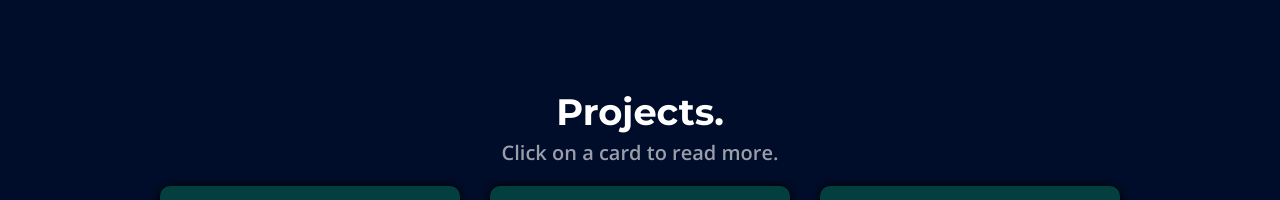
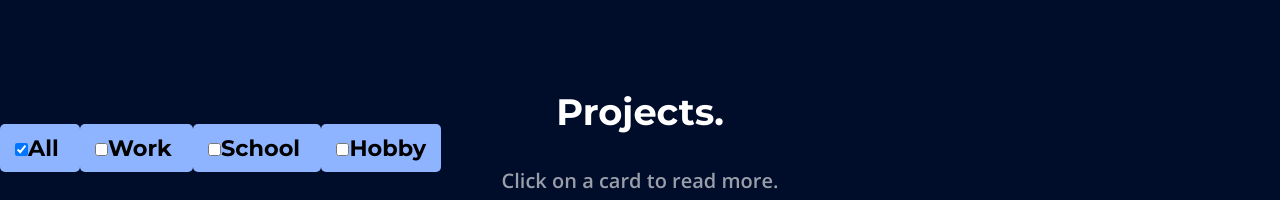
Before and after one commit to tobiasvdorp/react-portfoliowebsite, a React (Create React App) app in the folder react-portfolio/: page / in a window 1280 px wide. Shown: the part 2060-2260 px from the top of the page. Built offline with nearby package versions, Linux system fonts and the light colour scheme; grey boxes are pictures that could not be loaded; a web font is replaced by a local one.

Commit message:
Filters work, styling to do

```diff
--- a/react-portfolio/package.json
+++ b/react-portfolio/package.json
@@ -12,6 +12,7 @@
     "animate.css": "^4.1.1",
     "react": "^18.2.0",
     "react-dom": "^18.2.0",
+    "react-icons": "^4.11.0",
     "react-router-dom": "^6.15.0",
     "react-scripts": "^5.0.1",
     "react-type-animation": "^3.1.0",
--- /dev/null
+++ b/react-portfolio/src/components/js/Filters.js
@@ -0,0 +1,49 @@
+import React from "react";
+
+function Filters({ setActiveFilters, activeFilters }) {
+  // Handle checkbox changes
+  const handleCheckboxChange = (e) => {
+    const value = e.target.value;
+    let newFilters = [...activeFilters];
+
+    if (value === "all") {
+      // If 'all' is checked, deselect all other filters
+      newFilters = ["all"];
+    } else {
+      // Remove 'all' if another filter is selected
+      newFilters = newFilters.filter((filter) => filter !== "all");
+      if (e.target.checked) {
+        // Add the selected filter
+        newFilters.push(value);
+      } else {
+        // Remove the deselected filter
+        newFilters = newFilters.filter((filter) => filter !== value);
+      }
+    }
+
+    setActiveFilters(newFilters);
+  };
+
+  const filterOptions = ["all", "work", "school", "hobby"];
+
+  return (
+    <div>
+      {filterOptions.map((filter) => (
+        <React.Fragment key={filter}>
+          <label className="button">
+            <input
+              type="checkbox"
+              value={filter}
+              checked={activeFilters.includes(filter)}
+              onChange={handleCheckboxChange}
+              className="button"
+            />
+            {filter.charAt(0).toUpperCase() + filter.slice(1)}{" "}
+          </label>
+        </React.Fragment>
+      ))}
+    </div>
+  );
+}
+
+export default Filters;
--- a/react-portfolio/src/components/js/Projects.js
+++ b/react-portfolio/src/components/js/Projects.js
@@ -11,97 +11,151 @@ import "animate.css/animate.min.css";
 import WordPress from "../images/WordPress.png";
 import Elementor from "../images/Elementor.png";
 import NUSPI from "../images/nuspi.png";
+import Filters from "./Filters.js";
+import { useState } from "react";
 
 function Projects() {
+  const [activeFilters, setActiveFilters] = useState(["all"]); // Initialize filter state as an array
+  const projects = [
+    {
+      id: 1,
+      imageSrc: avatar,
+      title: "Portfoliowebsite 1",
+      description:
+        "From zero coding experience, I self-taught via YouTube and peer guidance to build this portfolio website in just 6 weeks.",
+      skills: [
+        { name: "HTML", image: HTML },
+        { name: "CSS", image: CSS },
+      ],
+
+      detailDescription:
+        "In my first project at OpenICT, I was tasked with creating a portfolio website. Having never written a single line of code before, I was a complete novice. Over the course of six weeks, I managed to assemble the site through a combination of YouTube tutorials and mini-lessons from classmates. However, about a month into my studies, I found myself dissatisfied with the initial website. As my knowledge grew, I immediately saw opportunities for improvement and decided to take on the project of building my current website, reflecting my evolved skills and better understanding of web development.",
+      projectLocation: "/portfolio-1.html",
+      className: "animate__animated wow animate__bounceIn",
+      wowDelay: "0.5s",
+      tag: "school",
+    },
+    {
+      id: 2,
+      imageSrc: Login,
+      title: "Hairdresser website",
+      description:
+        "In a team of five, I focused on front-end design using Tailwind and learned Git collaboration to build a hairdresser's website.",
+      skills: [
+        { name: "HTML", image: HTML },
+        { name: "CSS", image: CSS },
+        { name: "TailwindCSS", image: TailwindCSS },
+      ],
+      detailDescription:
+        "In my second project at OpenICT, I collaborated with a team of five people to build a website for a hairdressing salon. While I focused primarily on the front-end, creating website components was an enjoyable experience. Although the end result may not reflect high technical finesse, the project was an invaluable learning journey for me, especially in the areas of teamwork and collaboration. Through this experience, I gained insights into effective communication, task delegation, and the utilization of Git for collective project management. Additionally, it deepened my understanding of translating a client's needs and expectations into a functional product.",
+      projectLocation: "/hairdresser-project.html",
+      className: "animate__animated wow animate__bounceIn",
+      wowDelay: "0.7s",
+      tag: "school",
+    },
+    {
+      id: 3,
+      imageSrc: Spark,
+      title: "Spark",
+      description:
+        "I pivoted within the 'Spark' project to build an educational programming game's website, forum, and chatbot using React.",
+      skills: [
+        { name: "HTML", image: HTML },
+        { name: "CSS", image: CSS },
+        { name: "React", image: ReactIMG },
+      ],
+      detailDescription:
+        "My third undertaking was 'Spark', an engaging game designed to teach users the fundamentals of programming in an entertaining manner. Initially, I was assigned to design the game's user interface. However, I soon realized that game development was not my preferred field. Thus, I pivoted and, alongside a team member, began focusing on the creation of the game's website. This venture led me to construct a forum and a chatbot, both implemented using React.",
+      style: { object_fit: "contain" },
+      className: "animate__animated wow animate__bounceIn spark ",
+      wowDelay: "0.9s",
+      projectLocation: "/not-available.html",
+      tag: "school",
+    },
+    {
+      id: 4,
+      imageSrc: NUSPI,
+      title: "NetworkUSP Inclusive",
+      description:
+        "I built an accessible website for a network and gained important experience in client communication.",
+      skills: [
+        { name: "CSS", image: CSS },
+        { name: "WordPress", image: WordPress },
+        { name: "Elementor", image: Elementor },
+      ],
+      detailDescription: (
+        <>
+          My first project for a real client was building an accessible website
+          for Netwerk USP Inclusief (nUSPi), an organization that champions
+          inclusivity. Initially brought on board through a student opportunity
+          at the HU Institute of ICT, I had the unique challenge of translating
+          the organization's mission into a digital platform that could be
+          easily accessed by everyone. <br></br>
+          <br></br>Over a series of MS Teams meetings, I learned a lot about
+          client communication—how to effectively listen, condense their
+          requirements, and provide actionable feedback. One key learning area
+          for me was web accessibility. Given nUSPi's focus on inclusivity, I
+          learned about and implemented web standards that would make our
+          digital platform accessible to as many people as possible.
+          <br></br>
+          <br></br>After successfully building the website, I prepared a
+          comprehensive handover document containing specific instructions for
+          managing the platform. This empowered the client, nUSPi, to take full
+          ownership and maintain the site independently. <br></br>
+          <br></br>
+          This experience has not only been a lesson in technical development
+          but also in teamwork, time management, and real-world problem-solving.
+          I've come to appreciate the value of clear communication, especially
+          when managing expectations and juggling various project elements.
+        </>
+      ),
+
+      style: { object_fit: "contain" },
+      className: "animate__animated wow animate__bounceIn nuspi ",
+      wowDelay: "1.1s",
+      projectLocation: "/nuspi-project.html",
+      tag: "work",
+    },
+  ];
+
   return (
     <div className="projects " id="projects">
       <h2 className="title2">Projects.</h2>
+      <Filters
+        setActiveFilters={setActiveFilters}
+        activeFilters={activeFilters}
+      />
       <h3 className="readmore">Click on a card to read more.</h3>
       <div className="projects-cards">
-        <Card
-          imageSrc={avatar}
-          title="Portfoliowebsite 1"
-          description="From zero coding experience, I self-taught via YouTube and peer guidance to build this portfolio website in just 6 weeks."
-          skills={[
-            { name: "HTML", image: HTML },
-            { name: "CSS", image: CSS },
-          ]}
-          detailDescription="In my first project at OpenICT, I was tasked with creating a portfolio website. Having never written a single line of code before, I was a complete novice. Over the course of six weeks, I managed to assemble the site through a combination of YouTube tutorials and mini-lessons from classmates. However, about a month into my studies, I found myself dissatisfied with the initial website. As my knowledge grew, I immediately saw opportunities for improvement and decided to take on the project of building my current website, reflecting my evolved skills and better understanding of web development."
-          projectLocation="/portfolio-1.html"
-          className="animate__animated wow animate__bounceIn"
-          wowDelay="0.5s"
-        />
-        <Card
-          imageSrc={Login}
-          title="Hairdresser website"
-          description="In a team of five, I focused on front-end design using Tailwind and learned Git collaboration to build a hairdresser's website."
-          skills={[
-            { name: "HTML", image: HTML },
-            { name: "CSS", image: CSS },
-            { name: "TailwindCSS", image: TailwindCSS },
-          ]}
-          detailDescription="In my second project at OpenICT, I collaborated with a team of five people to build a website for a hairdressing salon. While I focused primarily on the front-end, creating website components was an enjoyable experience. Although the end result may not reflect high technical finesse, the project was an invaluable learning journey for me, especially in the areas of teamwork and collaboration. Through this experience, I gained insights into effective communication, task delegation, and the utilization of Git for collective project management. Additionally, it deepened my understanding of translating a client's needs and expectations into a functional product."
-          projectLocation="/hairdresser-project.html"
-          className="animate__animated wow animate__bounceIn"
-          wowDelay="0.7s"
-        />
-        <Card
-          imageSrc={Spark}
-          title="Spark"
-          description="I pivoted within the 'Spark' project to build an educational programming game's website, forum, and chatbot using React."
-          skills={[
-            { name: "HTML", image: HTML },
-            { name: "CSS", image: CSS },
-            { name: "React", image: ReactIMG },
-          ]}
-          detailDescription="My third undertaking was 'Spark', an engaging game designed to teach users the fundamentals of programming in an entertaining manner. Initially, I was assigned to design the game's user interface. However, I soon realized that game development was not my preferred field. Thus, I pivoted and, alongside a team member, began focusing on the creation of the game's website. This venture led me to construct a forum and a chatbot, both implemented using React."
-          style={{ object_fit: "contain" }}
-          className="animate__animated wow animate__bounceIn spark "
-          wowDelay="0.9s"
-          projectLocation={"/not-available.html"}
-        />
-        <Card
-          imageSrc={NUSPI}
-          title="NetworkUSP Inclusive"
-          description="I built an accessible website for a network and gained important experience in client communication."
-          skills={[
-            { name: "CSS", image: CSS },
-            { name: "WordPress", image: WordPress },
-            { name: "Elementor", image: Elementor },
-          ]}
-          detailDescription={
-            <>
-              My first project for a real client was building an accessible
-              website for Netwerk USP Inclusief (nUSPi), an organization that
-              champions inclusivity. Initially brought on board through a
-              student opportunity at the HU Institute of ICT, I had the unique
-              challenge of translating the organization's mission into a digital
-              platform that could be easily accessed by everyone. <br></br>
-              <br></br>Over a series of MS Teams meetings, I learned a lot about
-              client communication—how to effectively listen, condense their
-              requirements, and provide actionable feedback. One key learning
-              area for me was web accessibility. Given nUSPi's focus on
-              inclusivity, I learned about and implemented web standards that
-              would make our digital platform accessible to as many people as
-              possible.
-              <br></br>
-              <br></br>After successfully building the website, I prepared a
-              comprehensive handover document containing specific instructions
-              for managing the platform. This empowered the client, nUSPi, to
-              take full ownership and maintain the site independently. <br></br>
-              <br></br>
-              This experience has not only been a lesson in technical
-              development but also in teamwork, time management, and real-world
-              problem-solving. I've come to appreciate the value of clear
-              communication, especially when managing expectations and juggling
-              various project elements.
-            </>
+        {projects.map((project, index) => {
+          // Check if 'all' is active or if the project tag is in active filters
+          if (
+            activeFilters.includes("all") ||
+            activeFilters.includes(project.tag)
+          ) {
+            return (
+              <Card
+                key={index}
+                imageSrc={project.imageSrc}
+                title={project.title}
+                description={project.description}
+                detailDescription={project.detailDescription}
+                skills={project.skills}
+                projectLocation={project.projectLocation}
+                className={project.className}
+                tag={project.tag}
+              />
+            );
           }
-          style={{ object_fit: "contain" }}
-          className="animate__animated wow animate__bounceIn nuspi "
-          wowDelay="1.1s"
-          projectLocation={"/nuspi-project.html"}
-        />
+          return null;
+        })}
+
+        {/* If there are no projects to render with the current filter settings, render "No projects" */}
+        {projects.every(
+          (project) =>
+            !activeFilters.includes("all") &&
+            !activeFilters.includes(project.tag)
+        ) && <h3>Oops! No projects found for the selected filters.</h3>}
       </div>
     </div>
   );
```
Also changed, not shown: react-portfolio/src/components/css/projects.css (+25 -0 lines), 1 other file (tests, documents, lock files or other folders).
